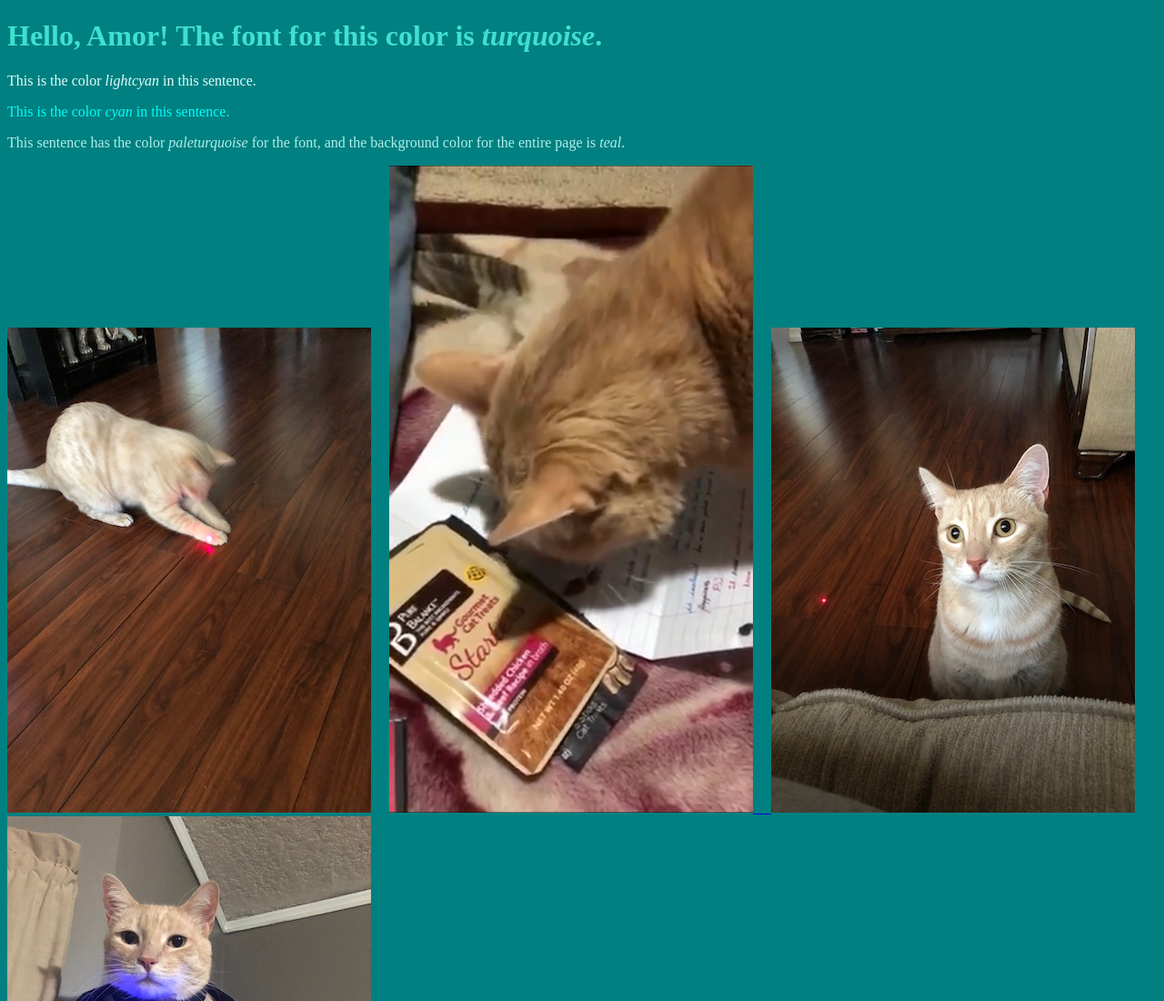
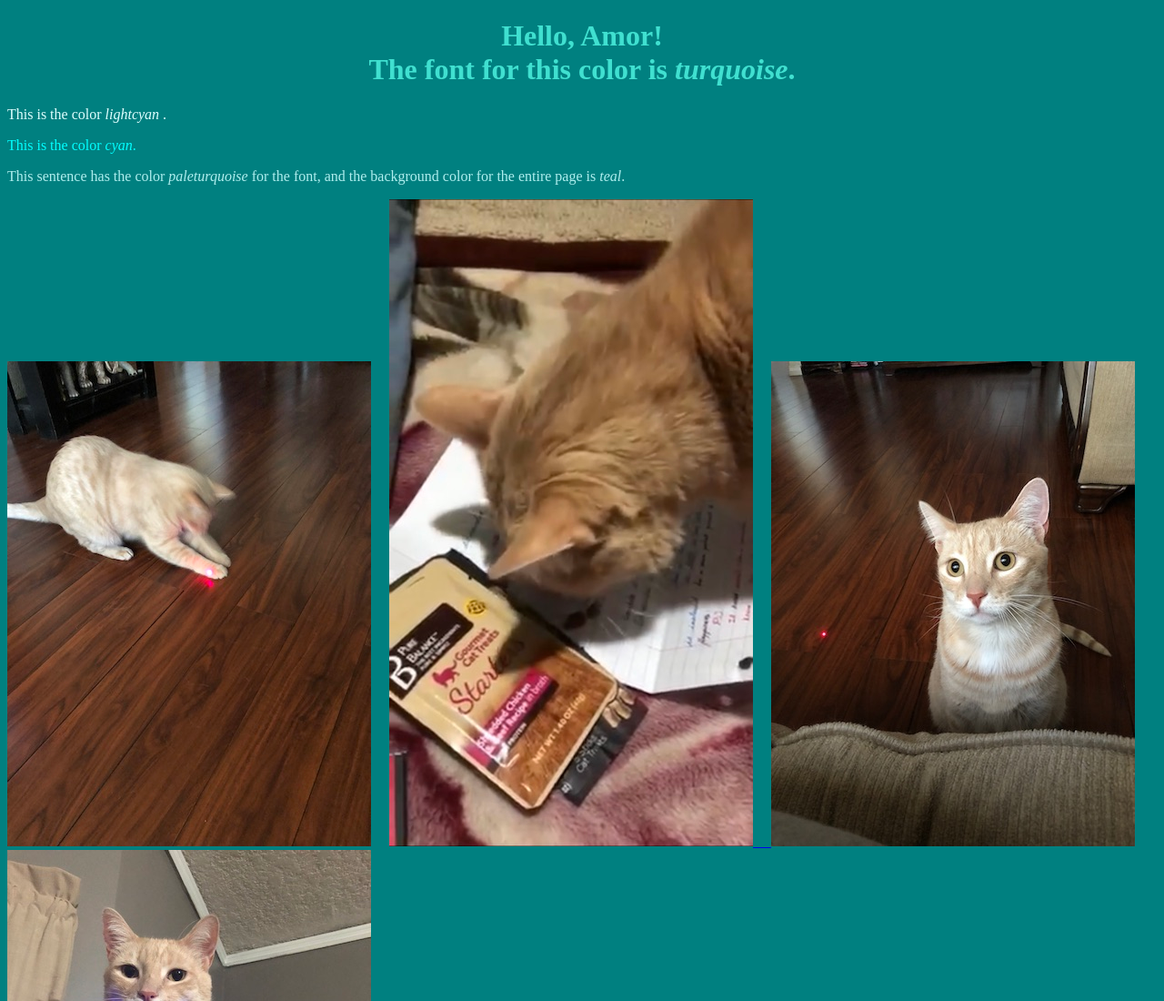
Before and after one commit to thecatsowl/amor, a plain HTML site: page index.html in a window 1280 px wide. Shown: the top 1100 px of the page at 91% size. Drawn offline with Linux system fonts and the light colour scheme.

Commit message:
changed wording and formatting

```diff
--- a/index.html
+++ b/index.html
@@ -7,9 +7,9 @@
 </head>
 
 <body style="background-color: #008080">
-  <h1 style="color: #40e0d0">Hello, Amor! The font for this color is <em>turquoise</em>.</h1>
-     <p style="color: #e0ffff">This is the color <em>lightcyan</em> in this sentence.</p>
-	 <p style="color: #00ffff">This is the color <em>cyan</em> in this sentence.</p>
+  <h1 align="center" style="color: #40e0d0">Hello, Amor! <br>The font for this color is <em>turquoise</em>.</h1>
+     <p style="color: #e0ffff">This is the color <em>lightcyan</em> .</p>
+	 <p style="color: #00ffff">This is the color <em>cyan</em>.</p>
 	 <p style="color: #afeeee">This sentence has the color <em>paleturquoise</em> for the font, and the background color for the entire page is <em>teal</em>.</p>
 	 <p>
 	 <a href="https://en.wikipedia.org/wiki/Cat"><img src="amor_pointer.jpg" alt="Amor, a tabby cat, looking down at a lazer dot by his paw" width="400"></a>
```
